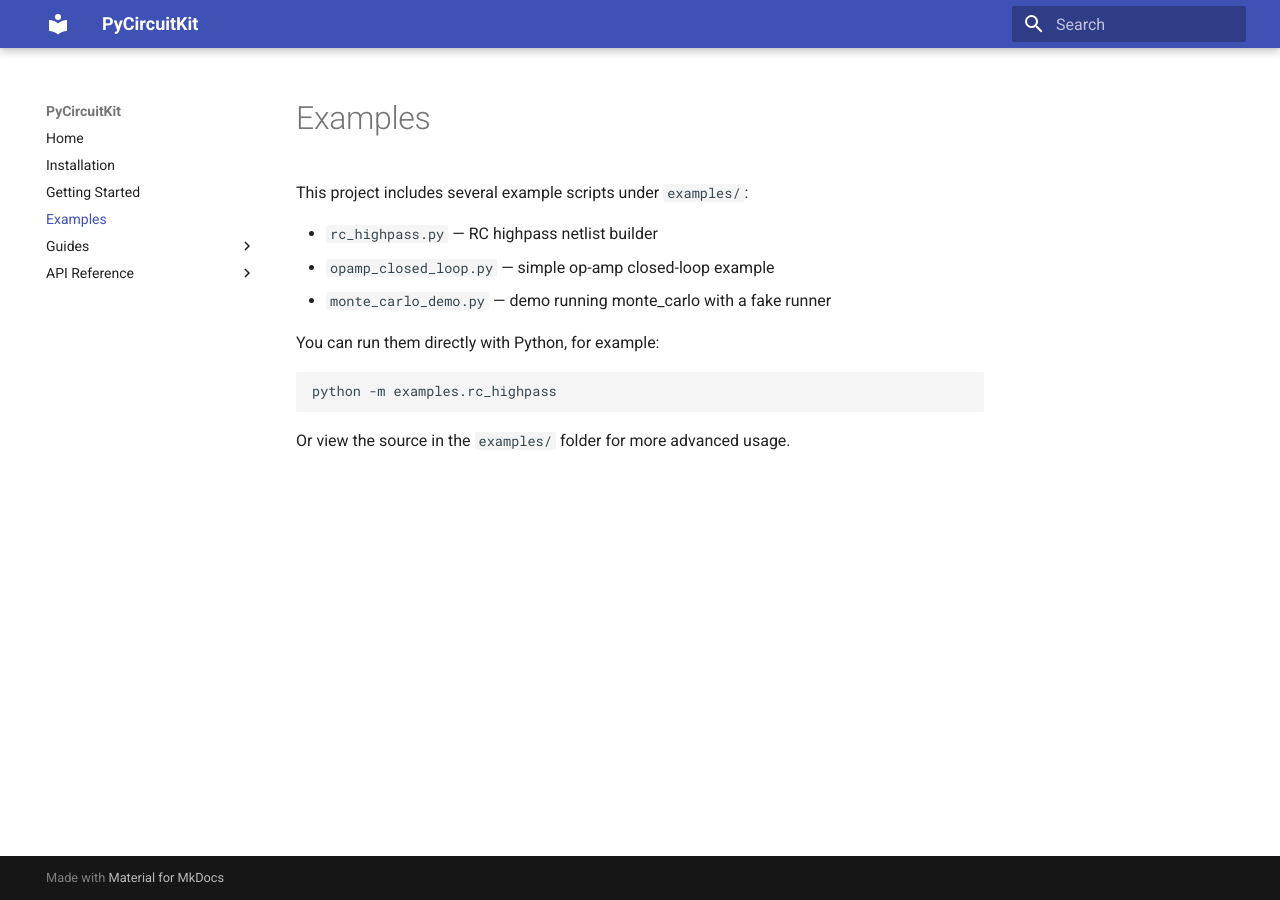
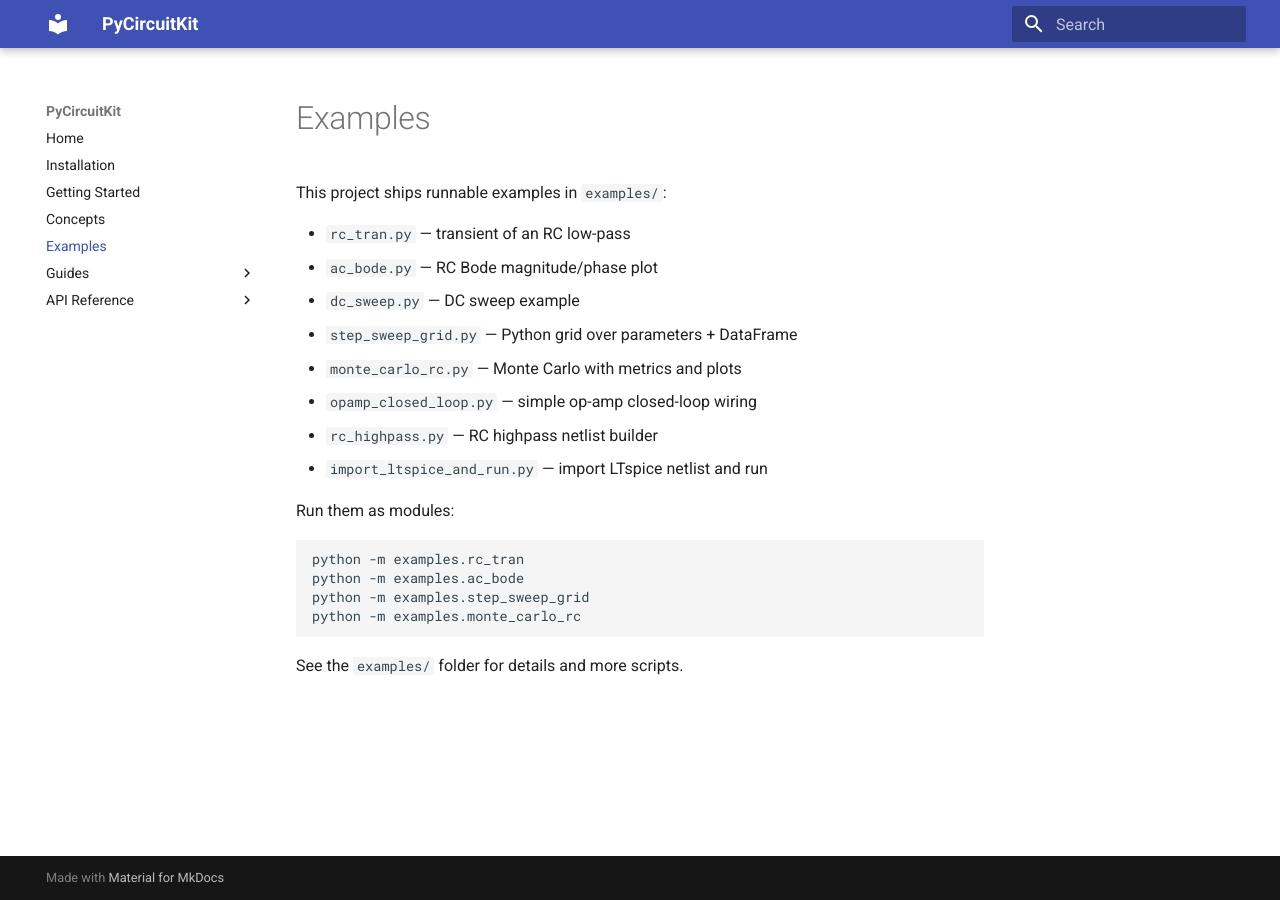
Before and after one commit to lgili/SpiceLab, an MkDocs documentation site: the page built from docs/examples.md, in a window 1280 px wide. Built offline with MkDocs 1.6.1 and Material for MkDocs 9.7.7, drawn with Linux system fonts in a browser that asks for light colours.

Commit message:
Docs: add Concepts, Sweeps/STEP, Troubleshooting; expand Examples page; add Quickstart to README; update MkDocs nav

````diff
--- a/docs/examples.md
+++ b/docs/examples.md
@@ -1,15 +1,23 @@
 # Examples
 
-This project includes several example scripts under `examples/`:
+This project ships runnable examples in `examples/`:
 
+- `rc_tran.py` — transient of an RC low-pass
+- `ac_bode.py` — RC Bode magnitude/phase plot
+- `dc_sweep.py` — DC sweep example
+- `step_sweep_grid.py` — Python grid over parameters + DataFrame
+- `monte_carlo_rc.py` — Monte Carlo with metrics and plots
+- `opamp_closed_loop.py` — simple op-amp closed-loop wiring
 - `rc_highpass.py` — RC highpass netlist builder
-- `opamp_closed_loop.py` — simple op-amp closed-loop example
-- `monte_carlo_demo.py` — demo running monte_carlo with a fake runner
+- `import_ltspice_and_run.py` — import LTspice netlist and run
 
-You can run them directly with Python, for example:
+Run them as modules:
 
 ```bash
-python -m examples.rc_highpass
+python -m examples.rc_tran
+python -m examples.ac_bode
+python -m examples.step_sweep_grid
+python -m examples.monte_carlo_rc
 ```
 
-Or view the source in the `examples/` folder for more advanced usage.
+See the `examples/` folder for details and more scripts.
--- a/mkdocs.yml
+++ b/mkdocs.yml
@@ -33,10 +33,13 @@
   - Home: index.md
   - Installation: installation.md
   - Getting Started: getting-started.md
+  - Concepts: concepts.md
   - Examples: examples.md
   - Guides:
+      - Sweeps and STEP: sweeps-step.md
       - Monte Carlo: monte-carlo.md
       - AC Stability: ac-stability.md
+      - Troubleshooting: troubleshooting.md
   - API Reference:
       - Core: reference/core.md
       - IO: reference/io.md
````
Also changed, not shown: README.md (+18 -0 lines), docs/concepts.md (added, +31 -0 lines), docs/sweeps-step.md (added, +42 -0 lines), docs/troubleshooting.md (added, +12 -0 lines).
